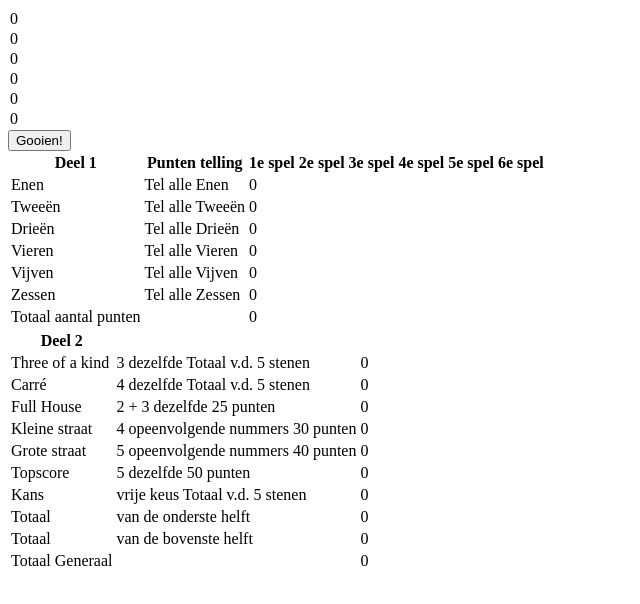
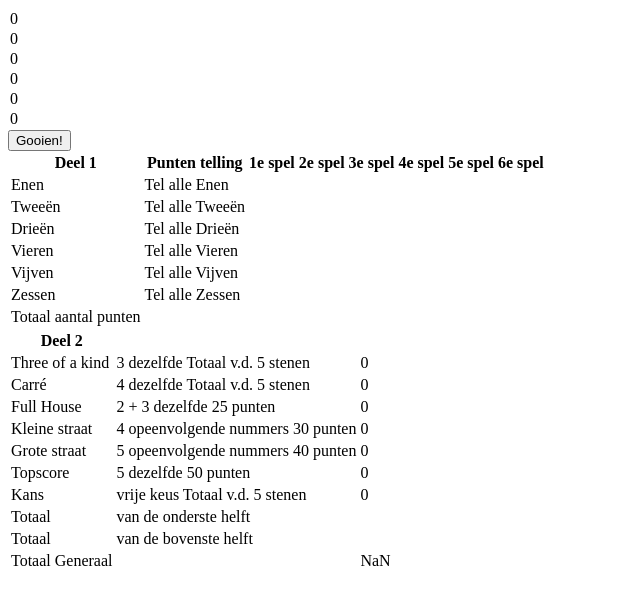
Before and after one commit to k215127/vue-yahtzee, a Vue app: page / in a window 1280 px wide. Shown: the top 604 px of the page, without its empty margins (0-640 px from the left). Built offline with nearby package versions, Linux system fonts and the light colour scheme.

Commit message:
I can't even bother anymore lol

```diff
--- a/src/App.vue
+++ b/src/App.vue
@@ -12,14 +12,14 @@ const dice = reactive([
 ])
 
 
-const one = reactive(0);
-const two = reactive(0);
-const three = reactive(0);
-const four = reactive(0);
-const five = reactive(0);
-const six = reactive(0);
-const total = reactive(0);
-const totalUnderHalf = reactive(0);
+const results = reactive([
+  { number: 0 },
+  { number: 0 },
+  { number: 0 },
+  { number: 0 },
+  { number: 0 },
+  { number: 0 },
+])
 
 const threeOfaKind = reactive(0);
 const fourOfaKind = reactive(0);
@@ -75,32 +75,32 @@ const countDice = () => {
       <tr>
         <td>Enen</td>
         <td>Tel alle Enen</td>
-        <td>{{ one }}</td>
+        <td>{{ results.number }}</td>
       </tr>
       <tr>
         <td>Tweeën</td>
         <td>Tel alle Tweeën</td>
-        <td>{{ two }}</td>
+        <td>{{ results.number }}</td>
       </tr>
       <tr>
         <td>Drieën</td>
         <td>Tel alle Drieën</td>
-        <td>{{ three }}</td>
+        <td>{{ results.number }}</td>
       </tr>
       <tr>
         <td>Vieren</td>
         <td>Tel alle Vieren</td>
-        <td>{{ four }}</td>
+        <td>{{ results.number }}</td>
       </tr>
       <tr>
         <td>Vijven</td>
         <td>Tel alle Vijven</td>
-        <td> {{ five }}</td>
+        <td> {{ results.number }}</td>
       </tr>
       <tr>
         <td>Zessen</td>
         <td>Tel alle Zessen</td>
-        <td> {{ six }}</td>
+        <td> {{ results.number }}</td>
       </tr>
       <tr>
         <td>Totaal aantal punten</td>
```
